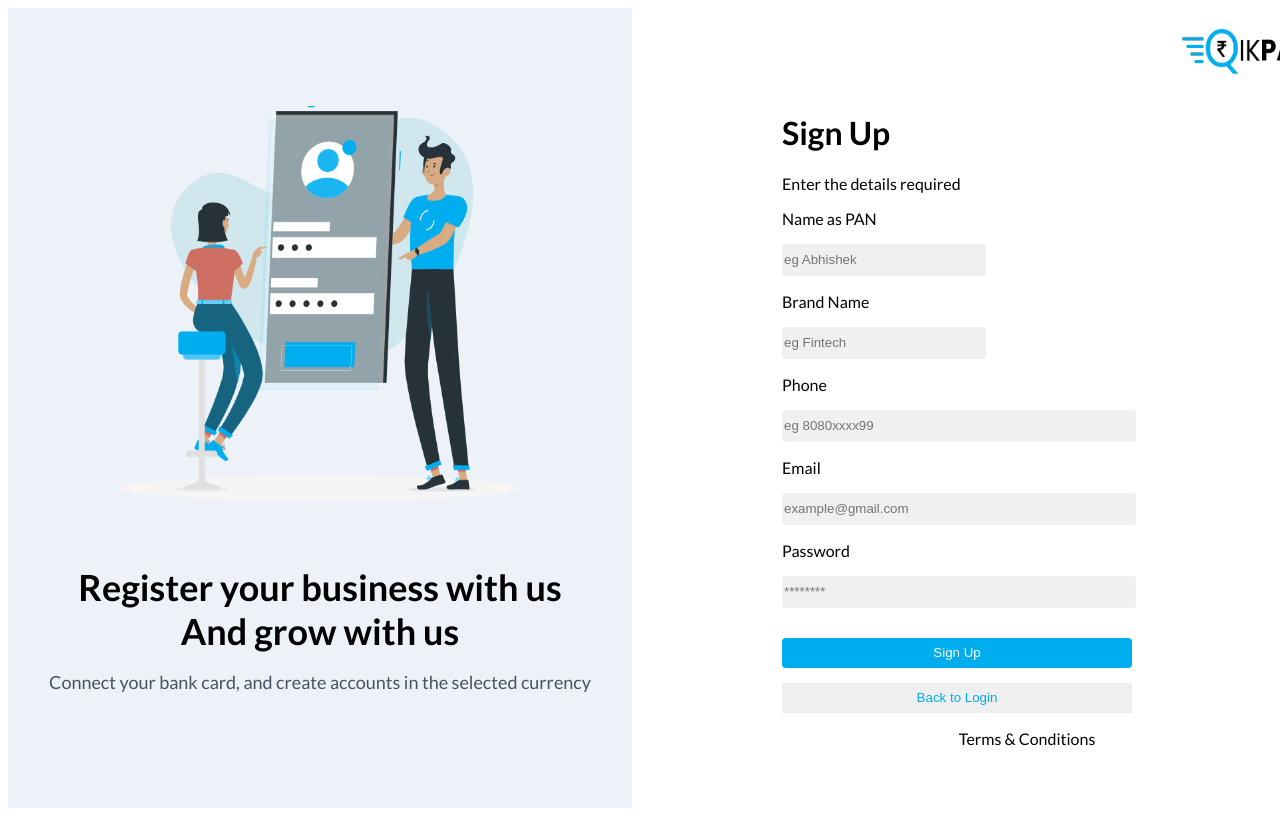
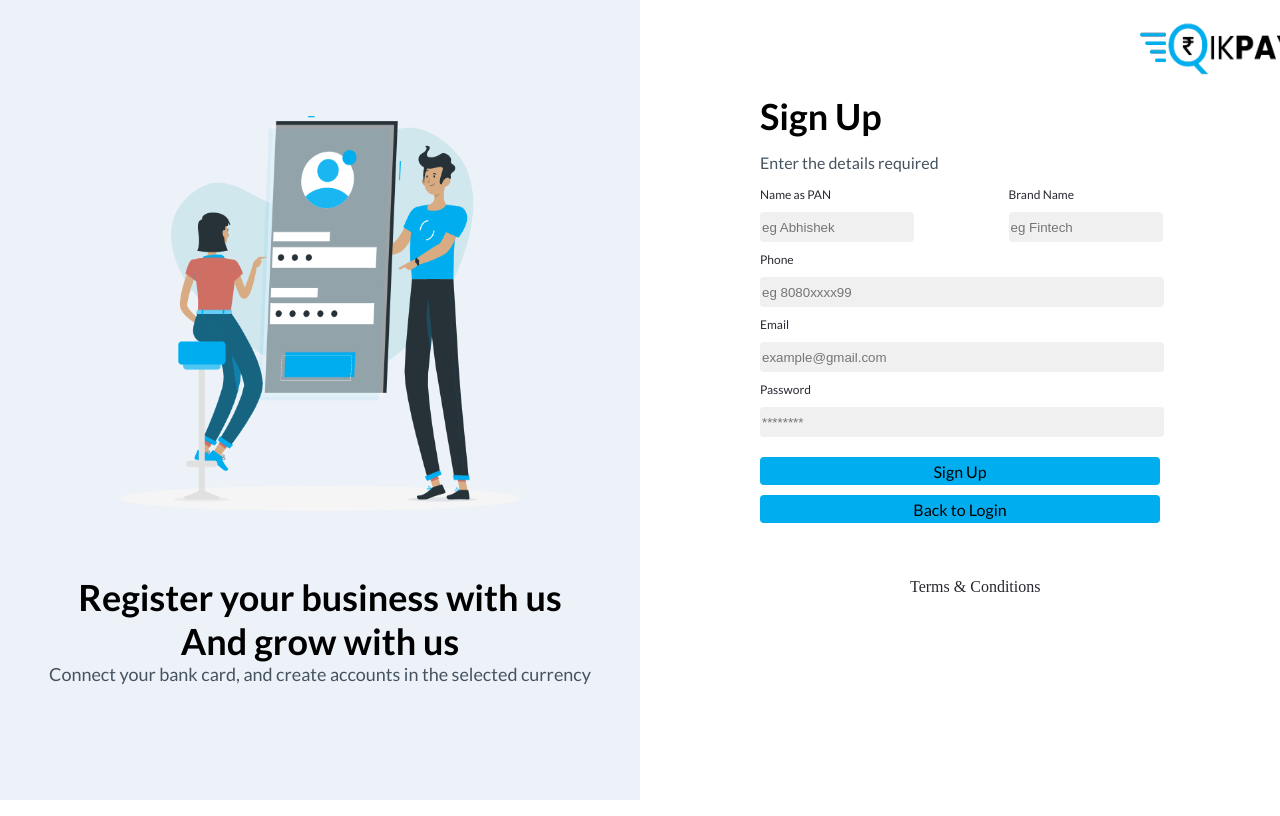
Before and after one commit to Govindmishra123/Qikpay, a plain HTML site: page index.html in a window 1280 px wide. Shown: the top 816 px of the page. Drawn offline with Linux system fonts and the light colour scheme.

Commit message:
changed code and styling

```diff
--- a/index.html
+++ b/index.html
@@ -27,7 +27,7 @@
             <img src="./assets/Rectangle 74.png" alt="quikpayLogo">
             <div class="form">
                 <h1>Sign Up</h1>
-                <p>Enter the details required</p>
+                <p class="para1">Enter the details required</p>
                 <div class="user__name__section">
                     <div class="user__name">
                         <p>Name as PAN</p>
@@ -38,14 +38,24 @@
                         <input class="inputname" type="text" placeholder="eg Fintech">
                     </div>
                 </div>
-                <p>Phone</p>
-                <input class="inputdata" type="number" placeholder="eg 8080xxxx99">
-                <p>Email</p>
-                <input class="inputdata" type="email" placeholder="example@gmail.com">
-                <p>Password</p>
-                <input class="inputdata" type="password" placeholder="********">
+                <div>
+                    <p class="phone">Phone</p>
+                    <input class="inputdata__phone" type="number" placeholder="eg 8080xxxx99">
+                </div>
+
+                <div>
+                    <p class="email">Email</p>
+                    <input class="inputdata__email" type="email" placeholder="example@gmail.com">
+                </div>
+
+                <div>
+                    <p class="password">Password</p>
+                    <input class="inputdata__password" type="password" placeholder="********">
+                </div>
+
                 <button class="buttonSignup">Sign Up</button>
                 <button class="buttonLogin">Back to Login</button>
+
                 <p class="bottom">Terms & Conditions</p>
             </div>
         </div>
--- a/style.css
+++ b/style.css
@@ -1,4 +1,7 @@
 @import url('https://fonts.googleapis.com/css2?family=Lato:wght@100;400;700&display=swap');
+*{
+    margin: 0;
+}
 #container {
     display: flex;
     /* background-repeat: no-repeat; */
@@ -6,7 +9,7 @@
 
 .left {
     background-color: #ECF2F7;
-    width: 50vw;
+    width: 50%;
     height: 100vh;
     display: flex;
     justify-content: center;
@@ -40,75 +43,137 @@
     color: #455360;
 }
 
-.right {
-    background-color: #FFFFFF;
-    width: 50vw;
-    height: 100vh;
+.right{
+    width: 50%;
 }
 
-.right img {
-    width: 130px;
-    height: 80px;
-    margin-left: 550px;
-    top: 0;
+.right img{
+    width: 157px;
+    height: 90px;
+    margin-left: 500px;
 }
 
-.right .form {
-    /* align-items: center;
-    text-align: center;
-    display: inline-block; */
-    margin-left: 150px;
-    font-family: 'Lato';
+.form{
+    width: 497px;
+    height: auto;
+    margin-left: 120px;
+    /* display: flex;
+    flex-direction: column;
+    align-items: center; */
 }
 
-.right .form .buttonSignup {
-    width: 350px;
-    height: 30px;
-    /* margin-left: 70px; */
-    margin-top: 30px;
-    border: 0;
-    color: #FFFFFF;
-    background: var(--unnamed-color-00aeef) 0% 0% no-repeat padding-box;
-    background: #00AEEF 0% 0% no-repeat padding-box;
-    border-radius: 4px;
-    opacity: 1;
+.form h1{
+    font-family: 'lato';
+    font-weight: bold;
+    font-size: 36px;
+    width: 123px;
+    height: 44px;
 }
 
-.right .form .buttonLogin {
-    width: 350px;
-    height: 30px;
-    display: block;
-    border: 0;
-    color: #00AEEF;
-    /* margin-left: 40px; */
+.form .para1{
+    width: 221px;
+    height: 24px;
+    font-family: 'lato';
     margin-top: 15px;
+    margin-bottom: 10px;
+    color: #455360;
 }
 
-.right .form .inputdata {
-    width: 350px;
-    height: 30px;
-    background-color: #F0F0F0;
+.form .user__name__section{
+    display: grid;
+    grid-template-columns: 1fr 1fr;
+    /* column-gap: 50px; */
+}
+
+.user__name__section p{
+    font-family: 'lato';
+    font-size: 12px;
+    color: #292731;
+    margin-bottom: 10px;
+}
+
+.user__name__section .inputname{
+    width: 150px;
+    height: 28px;
     border: 0;
     border-radius: 4px;
+    background-color: #F0F0F0;
+    margin-bottom: 10px;
 }
 
-.right .form .inputname {
-    width: 200px;
-    height: 30px;
-    background-color: #F0F0F0;
+.form .phone{
+    font-family: 'lato';
+    font-size: 12px;
+    color: #292731;
+    margin-bottom: 10px;
+}
+
+.form .inputdata__phone{
+    width: 400px;
+    height: 28px;
     border: 0;
     border-radius: 4px;
+    background-color: #F0F0F0;
+    margin-bottom: 10px;
 }
 
-.right .form .name {
-    /* display: grid;
-    grid-template-columns: 1fr 1fr; */
-    display: flex;
-    flex-direction: row;
+.form .email{
+    font-family: 'lato';
+    font-size: 12px;
+    color: #292731;
+    margin-bottom: 10px;
 }
 
-.right .form .bottom {
-    margin-bottom: 0;
-    align-items: center;
-    text-align: center;
+.form .inputdata__email{
+    width: 400px;
+    height: 28px;
+    border: 0;
+    border-radius: 4px;
+    background-color: #F0F0F0;
+    margin-bottom: 10px;
 }
+
+.form .password{
+    font-family: 'lato';
+    font-size: 12px;
+    color: #292731;
+    margin-bottom: 10px;
+}
+
+.form .inputdata__password{
+    width: 400px;
+    height: 28px;
+    border: 0;
+    border-radius: 4px;
+    background-color: #F0F0F0;
+    margin-bottom: 10px;
+}
+
+.form .buttonSignup{
+    width: 400px;
+    height: 28px;
+    border: 0;
+    border-radius: 4px;
+    background-color: #00AEEF;
+    font-family: 'lato';
+    font-size: medium;
+    margin-top: 10px;
+}
+
+.form .buttonLogin{
+    width: 400px;
+    height: 28px;
+    border: 0;
+    border-radius: 4px;
+    background-color: #00AEEF;
+    font-family: 'lato';
+    font-size: medium;
+    margin-top: 10px;
+}
+
+.bottom{
+    /* text-align: inherit; */
+    color: #292731;
+    margin-top: 55px;
+    margin-left: 150px;
+}
```
